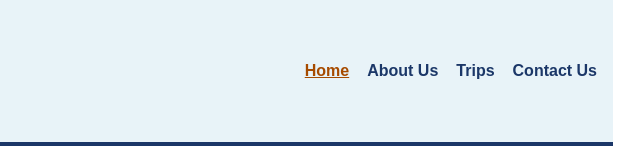
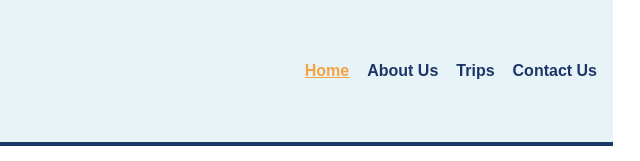
Before and after one commit to aquarmbrightseventyseven/wdd130, a plain HTML site: page wwr/about.html in a window 1280 px wide. In both pictures the pointer is over the link "Home". Shown: the top 161 px of the page, 447-1087 px from the left. Drawn offline with Linux system fonts and the light colour scheme.

```diff
--- a/wwr/styles/rafting.css
+++ b/wwr/styles/rafting.css
@@ -73,7 +73,7 @@ nav a {
 
 nav a:hover,
 nav a:focus {
-    color: #a64b00;
+    color: var(--accent2-color);
     text-decoration: underline;
 }
 
```
